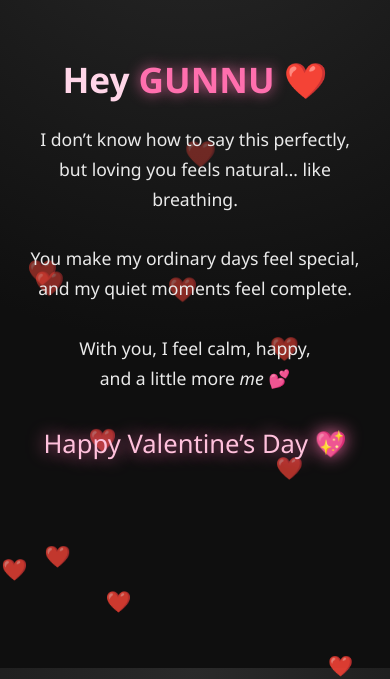
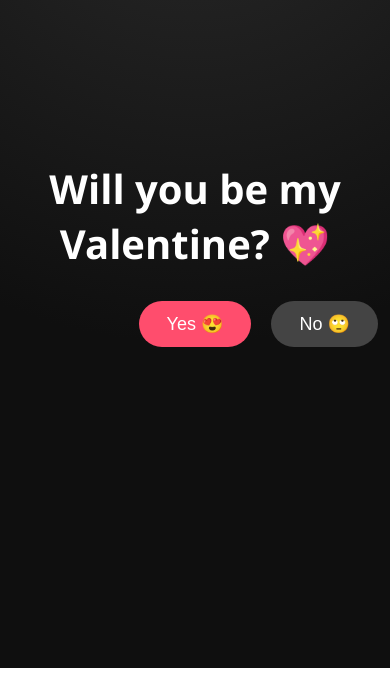
Before and after one commit to meshashankunofficial-hash/gunnu-valentine., a plain HTML site: page index.html in a window 390 px wide. Shown: the part 176-855 px from the top of the page. Drawn offline with Linux system fonts and the light colour scheme.

Commit message:
Refactor index.html for Valentine theme screens

```diff
--- a/index.html
+++ b/index.html
@@ -9,7 +9,7 @@
       margin: 0;
       height: 100vh;
       background: radial-gradient(circle at top, #2a2a2a, #0f0f0f 60%);
-    color: #f5f5f5;
+      color: #fff;
       font-family: 'Segoe UI', sans-serif;
       display: flex;
       justify-content: center;
@@ -17,124 +17,87 @@
       overflow: hidden;
     }
 
-  /* Floating hearts */
-  .heart {
-    position: absolute;
-    bottom: -20px;
-    color: #ff6fae;
-    font-size: 20px;
-    animation: floatUp linear infinite;
-    opacity: 0.75;
+    .screen {
+      display: none;
+      text-align: center;
     }
 
-  @keyframes floatUp {
-    from {
-      transform: translateY(0) scale(1);
-      opacity: 0.9;
-    }
-    to {
-      transform: translateY(-110vh) scale(1.5);
-      opacity: 0;
-    }
-  }
-
-  .container {
-    text-align: center;
-    max-width: 600px;
-    padding: 22px;
-    opacity: 0;
-    animation: fadeIn 2s forwards;
-    z-index: 2;
+    .screen.active {
+      display: block;
     }
 
     h1 {
-    font-size: 2.8rem;
-    margin-bottom: 22px;
-    color: #ffd6e8;
+      font-size: 2.5rem;
+      margin-bottom: 20px;
     }
 
-  h1 span {
-    color: #ff6fae;
-    text-shadow: 0 0 14px rgba(255, 111, 174, 0.8);
+    button {
+      padding: 12px 28px;
+      font-size: 18px;
+      border: none;
+      border-radius: 30px;
+      cursor: pointer;
+      margin: 10px;
+      transition: 0.3s;
     }
 
-  p {
-    font-size: 1.3rem;
-    line-height: 1.85;
-    margin-bottom: 32px;
-    color: #eaeaea;
+    #yesBtn {
+      background: #ff4d6d;
+      color: white;
     }
 
-  .valentine {
-    font-size: 2rem;
-    color: #ffc1dc;
-    animation: glow 2s infinite alternate;
+    #noBtn {
+      background: #444;
+      color: white;
+      position: absolute;
     }
 
-  @keyframes fadeIn {
-    to { opacity: 1; }
-  }
-
-  @keyframes glow {
-    from { text-shadow: 0 0 6px rgba(255, 111, 174, 0.6); }
-    to { text-shadow: 0 0 20px rgba(255, 111, 174, 1); }
-  }
-
-  /* 📱 Mobile tweaks */
-  @media (max-width: 600px) {
-    h1 {
-      font-size: 2.2rem;
-    }
-
-    p {
-      font-size: 1.1rem;
-      line-height: 1.7;
-    }
-
-    .valentine {
-      font-size: 1.6rem;
-    }
+    video {
+      width: 320px;
+      border-radius: 20px;
+      box-shadow: 0 0 20px rgba(255,77,109,0.6);
     }
   </style>
 </head>
 
 <body>
 
-<div class="container">
-  <h1>Hey <span>GUNNU</span> ❤️</h1>
+  <!-- Screen 1 -->
+  <div class="screen active" id="screen1">
+    <h1>Will you be my Valentine? 💖</h1>
+    <button id="yesBtn">Yes 😍</button>
+    <button id="noBtn">No 🙄</button>
+  </div>
 
-  <p>
-    I don’t know how to say this perfectly,<br>
-    but loving you feels natural… like breathing.<br><br>
+  <!-- Screen 2 -->
+  <div class="screen" id="screen2">
+    <video src="valentine.mp4" autoplay loop></video>
+    <h1>I knew it 😘<br>I love you so much ❤️</h1>
+    <button onclick="nextScreen()">Next ➡️</button>
+  </div>
 
-    You make my ordinary days feel special,<br>
-    and my quiet moments feel complete.<br><br>
-
-    With you, I feel calm, happy,<br>
-    and a little more <em>me</em> 💕
-  </p>
-
-  <div class="valentine">
-    Happy Valentine’s Day 💖
-  </div>
+  <!-- Screen 3 (Old Content Placeholder) -->
+  <div class="screen" id="screen3">
+    <h1>💞 This is just the beginning 💞</h1>
+    <p>Your original Valentine page continues here...</p>
   </div>
 
 <script>
-  function createHeart() {
-    const heart = document.createElement("div");
-    heart.classList.add("heart");
-    heart.innerHTML = "❤️";
-    heart.style.left = Math.random() * 100 + "vw";
-    heart.style.animationDuration = (6 + Math.random() * 6) + "s";
-    document.body.appendChild(heart);
+  const yesBtn = document.getElementById("yesBtn");
+  const noBtn = document.getElementById("noBtn");
 
-    setTimeout(() => {
-      heart.remove();
-    }, 12000);
+  yesBtn.onclick = () => {
+    document.getElementById("screen1").classList.remove("active");
+    document.getElementById("screen2").classList.add("active");
+  };
+
+  function nextScreen() {
+    document.getElementById("screen2").classList.remove("active");
+    document.getElementById("screen3").classList.add("active");
   }
 
-  setInterval(createHeart, 450);
-</script>
-
-</body>
-</html>
+  noBtn.onmouseover = () => {
+    const x = Math.random() * (window.innerWidth - 100);
+    const y = Math.random() * (window.innerHeight - 50);
+    noBtn.style.left = `${x}px`;
+    noBtn.style
```
Lines whose indentation alone changed are shown as unchanged.
